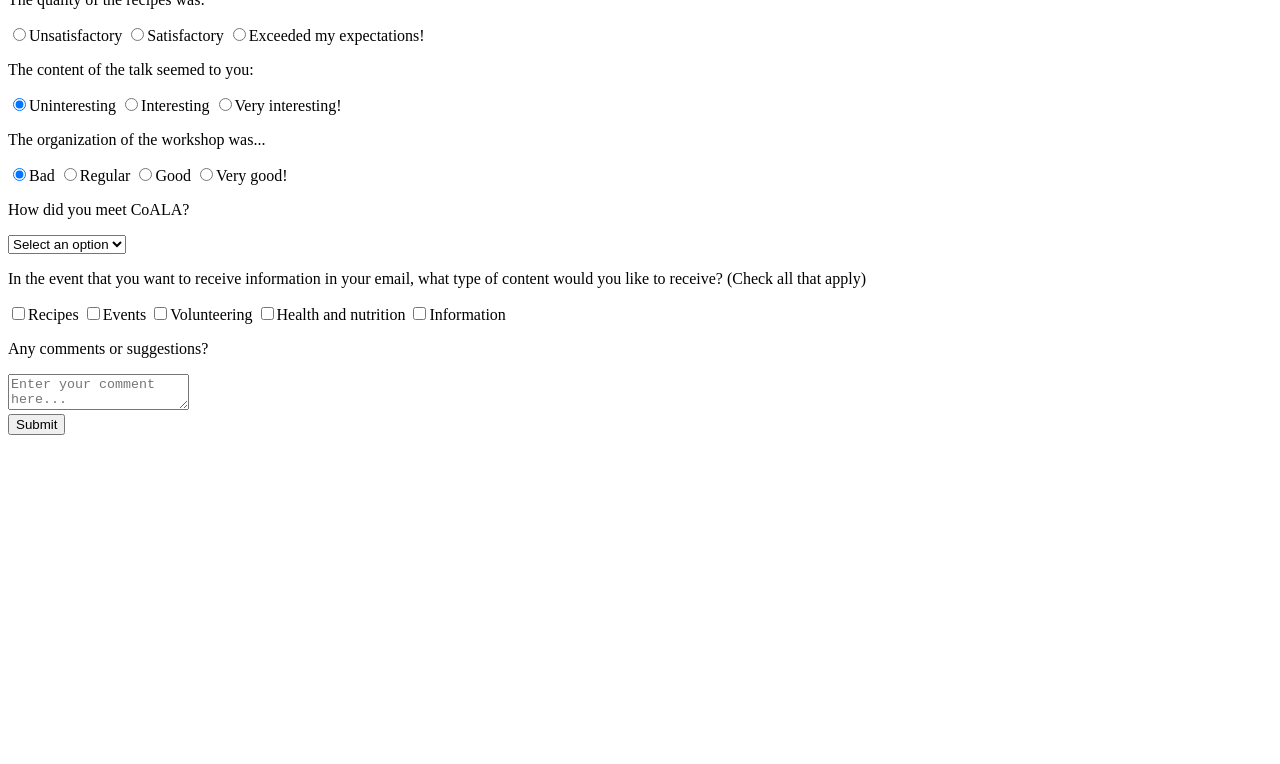
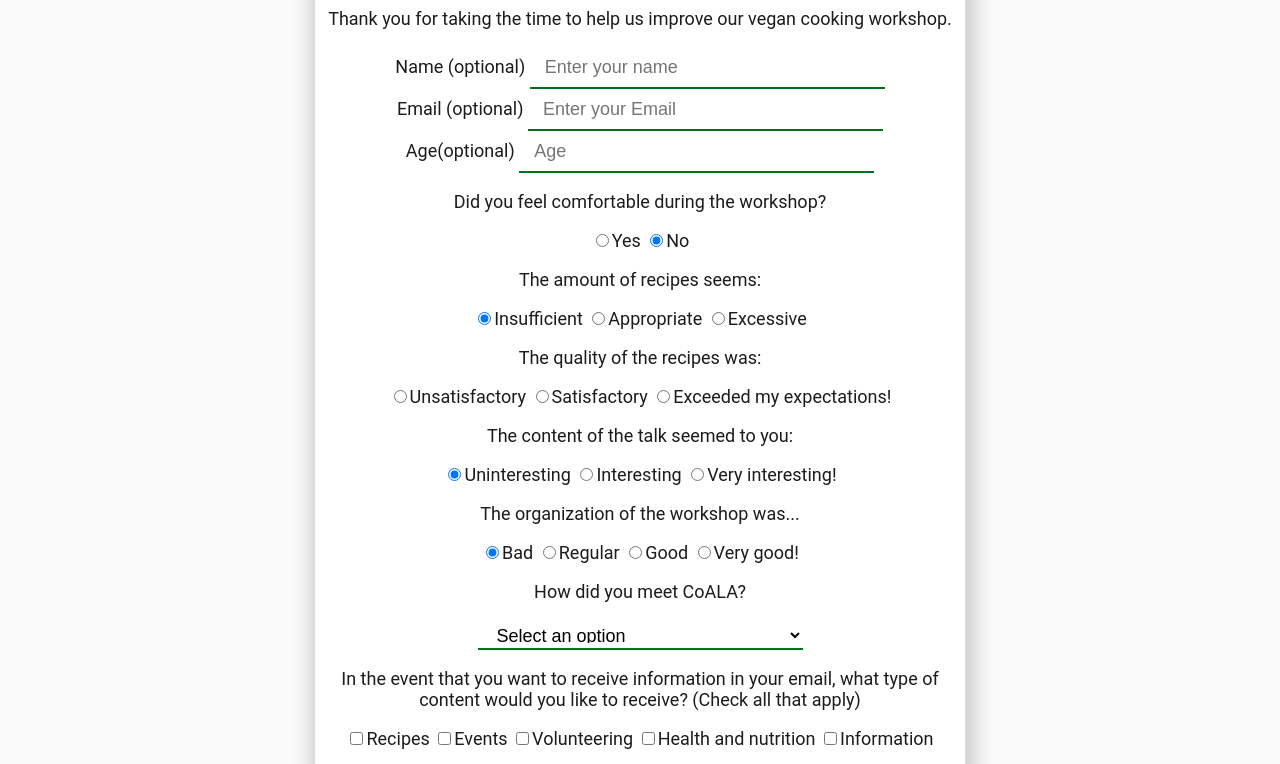
Before and after one commit to FlorApreda/FCC-SurveyForm, a plain HTML site: page index.html in a window 1280 px wide. Shown: the part 342-1106 px from the top of the page. Before the commit the page ends 800 px from the top, so only its background shows below. Drawn offline with Linux system fonts and the light colour scheme.

Commit message:
agregando estilos

```diff
--- /dev/null
+++ b/css/styles.css
@@ -0,0 +1,87 @@
+body {
+	font-family: Roboto, RobotoDraft, Helvetica, Arial, sans-serif;
+	color: #1c1c1d;
+	font-size: 18px;
+	display: flex;
+	background-color: whitesmoke; /*#66bb6a #c8e6c9*/
+	position: absolute;
+	margin: 0;
+}
+
+.container {
+	background: rgb(67, 160, 71);
+	background: -moz-linear-gradient(
+		180deg,
+		rgba(67, 160, 71, 1) 25%,
+		rgba(250, 250, 250, 1) 25%
+	);
+	background: -webkit-linear-gradient(
+		180deg,
+		rgba(67, 160, 71, 1) 25%,
+		rgba(250, 250, 250, 1) 25%
+	);
+	background: linear-gradient(
+		180deg,
+		rgba(67, 160, 71, 1) 25%,
+		rgba(250, 250, 250, 1) 25%
+	);
+	filter: progid:DXImageTransform.Microsoft.gradient(startColorstr="#43a047",endColorstr="#fafafa",GradientType=1);
+	width: 100vw;
+	margin: 0 auto;
+}
+
+.form {
+	width: 650px;
+	align-items: center;
+	justify-content: center;
+	background-color: white;
+	border-radius: 8px;
+	position: relative;
+	max-width: 90%;
+	margin: auto;
+	border: 1px solid #dadce0;
+	box-shadow: 3px 3px 21px 5px rgba(0, 0, 0, 0.2);
+	text-align: center;
+	margin-top: 50px;
+	margin-bottom: 70px;
+}
+
+.logo {
+	width: 30%;
+	margin-top: 10px;
+}
+
+#name {
+	appearance: textfield;
+}
+
+.submit-button {
+	width: 70%;
+	height: 55px;
+	background: #66bb6a;
+	border: none;
+	border-radius: 5px;
+	font-size: 22px;
+	font-weight: 500;
+	box-shadow: 3px 10px 20px 0px rgba(49, 167, 88, 0.2);
+	color: #fff;
+	margin-top: 20px;
+	cursor: pointer;
+	margin-bottom: 30px;
+}
+
+.form-control {
+	width: 50%;
+	height: 30px;
+	box-shadow: none;
+	border-style: none;
+	border-bottom: 2px solid #00701a;
+	font-size: 18px;
+	padding: 5px 15px;
+	background: none;
+	cursor: text;
+}
+
+.input-radio {
+	color: tomato;
+}
--- a/index.html
+++ b/index.html
@@ -4,12 +4,15 @@
 		<meta charset="UTF-8" />
 		<meta name="viewport" content="width=device-width, initial-scale=1.0" />
 		<title>CoALA - Encuesta Taller de Cocina</title>
+		<link rel="stylesheet" href="./css/styles.css" />
 	</head>
 
 	<body>
 		<div class="container">
+			<div class="form">
 				<!--Header-->
 				<header id="header">
+					<img class="logo" alt="logo-coala" src="./img/logo.jpg" />
 					<h1 class="title">CoALA - Survey Form</h1>
 					<p class="description">
 						Thank you for taking the time to help us improve our vegan cooking
@@ -218,10 +221,13 @@
 					</div>
 
 					<div class="form-group">
-					<p>
-						How did you meet CoALA?
-					</p>
-					<select id="most-like" name="mostLike" class="form-control" required>
+						<p>How did you meet CoALA?</p>
+						<select
+							id="most-like"
+							name="mostLike"
+							class="form-control"
+							required
+						>
 							<option disabled selected value>Select an option</option>
 							<option value="facebook">Facebook</option>
 							<option value="instagram">Instagram</option>
@@ -277,7 +283,7 @@
 								class="input-checkbox"
 							/>Information</label
 						>
-
+					</div>
 
 					<div class="form-group">
 						<p>Any comments or suggestions?</p>
@@ -296,5 +302,6 @@
 					</div>
 				</form>
 			</div>
+		</div>
 	</body>
 </html>
```
Also changed, not shown: img/logo.jpg (added), 1 other file. Lines whose indentation alone changed are shown as unchanged.
